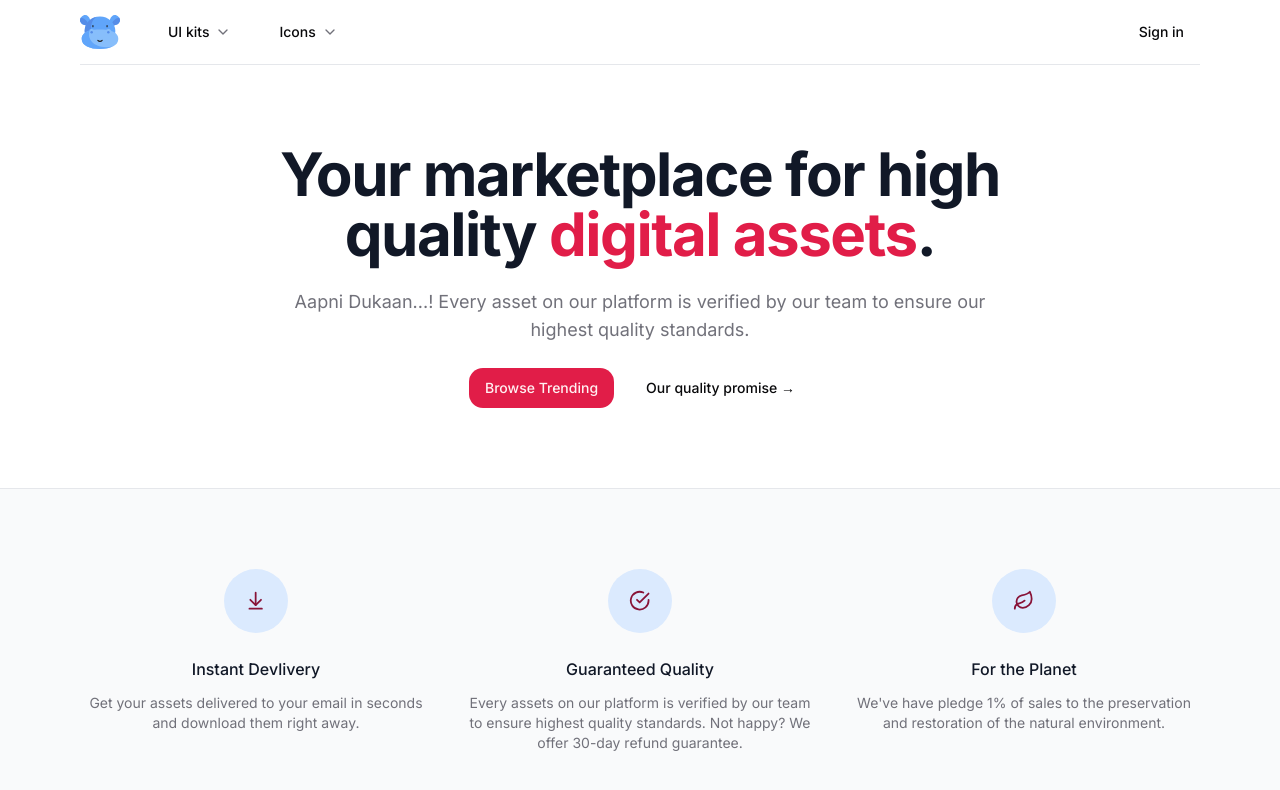
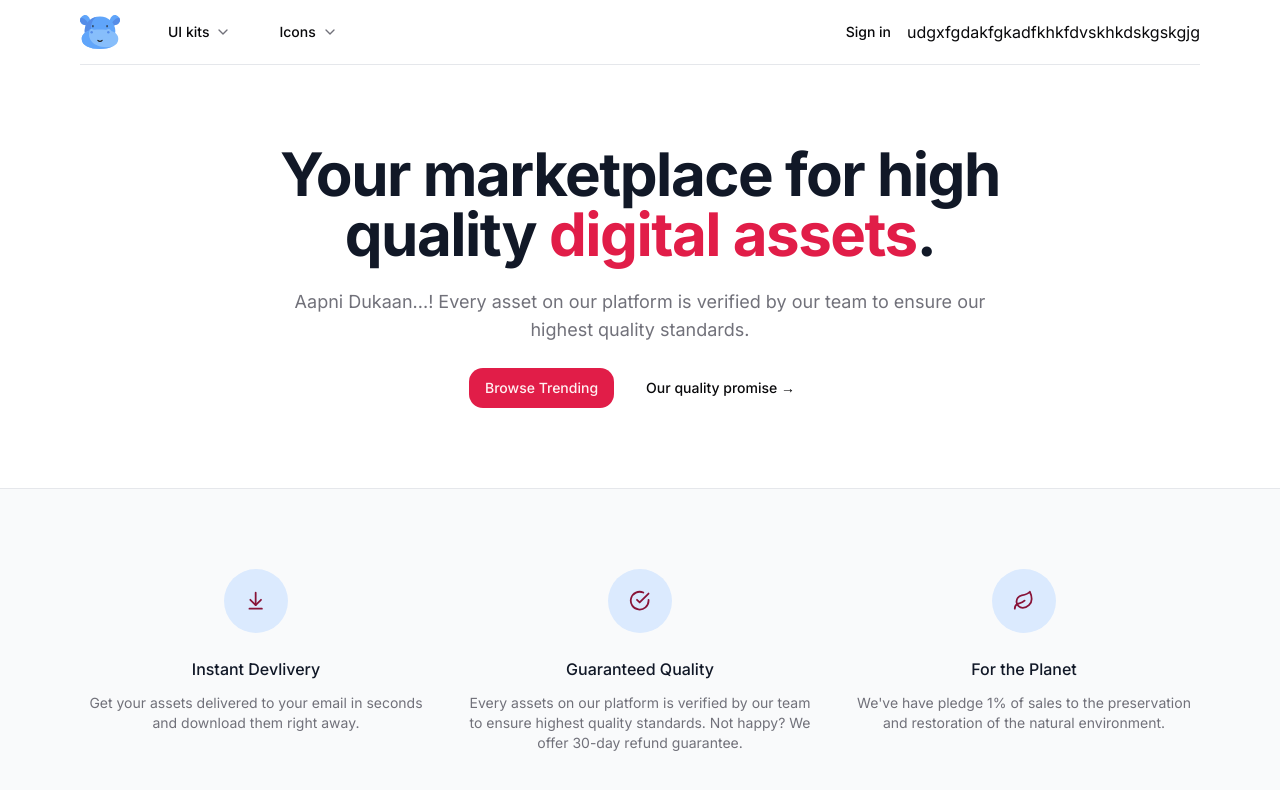
Before and after one commit to pranshhu/Dukaan, a Next.js app: page / in a window 1280 px wide. Shown: the top 790 px of the page. Built offline with nearby package versions, Linux system fonts and the light colour scheme.

Commit message:
Update Navbar.tsx

```diff
--- a/src/components/ui/Navbar.tsx
+++ b/src/components/ui/Navbar.tsx
@@ -26,7 +26,8 @@ const NavBar = () => {
 
                             <div className="ml-auto flex items-center">
                                 <div className="hidden lg:flex lg:flex-1 lg:items-center lg:justify-end lg:space-x-6">
-                                    {user ? null : <Link href='/sign-in' className={buttonVariants({variant:"ghost"})}>Sign in</Link>}
+                                    { user ? null : <Link href='/sign-in' className={buttonVariants({variant:"ghost"})} >Sign in</Link> }
+                                    udgxfgdakfgkadfkhkfdvskhkdskgskgjg
                                 </div>
                             </div>
                         </div>
```
